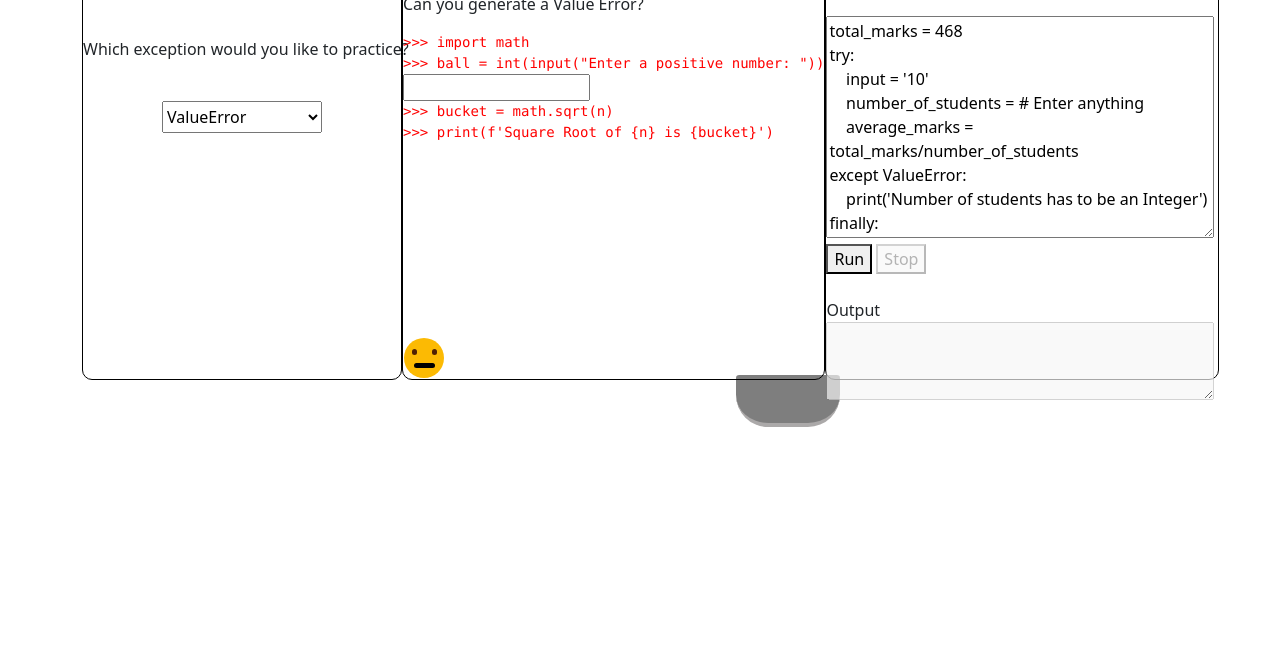
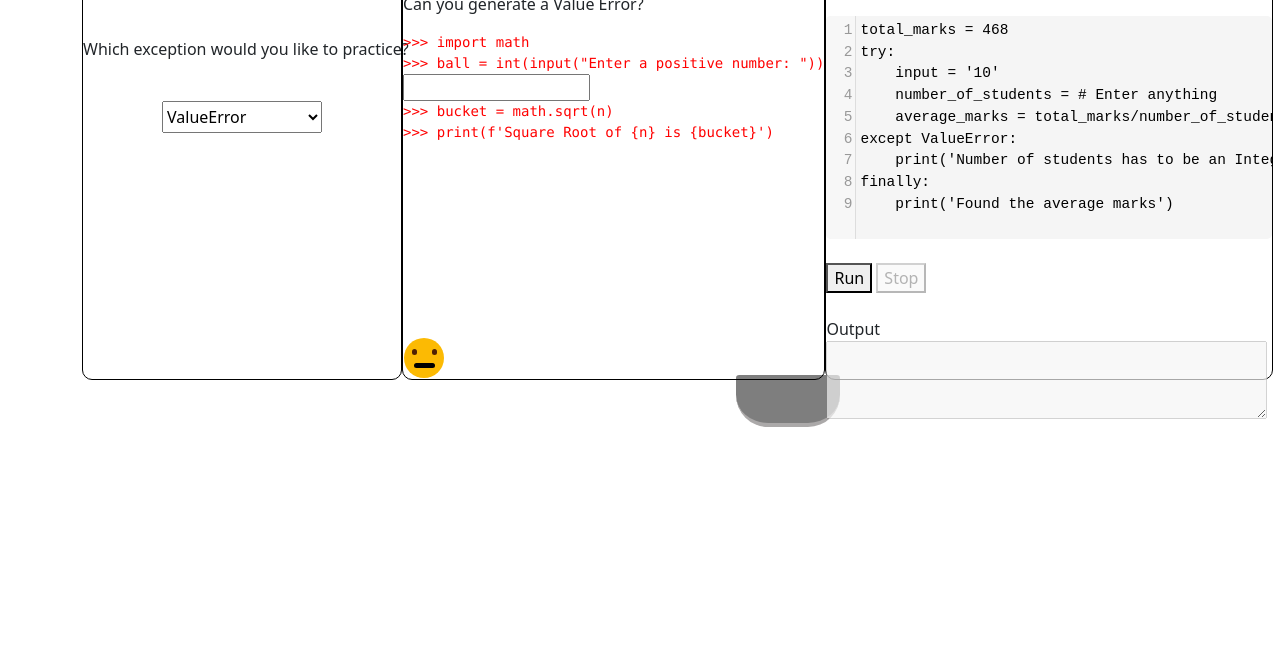
Before and after one commit to MohitPatni0731/Pyodide-implementation, a plain HTML site: page vlab implementation/index.html in a window 1280 px wide. Shown: the part 140-800 px from the top of the page. Drawn offline with nearby package versions, Linux system fonts and the light colour scheme; a script that the page names is missing.

Commit message:
Update index.html

```diff
--- a/vlab implementation/index.html
+++ b/vlab implementation/index.html
@@ -19,6 +19,15 @@
 	</script>
 	<script src="https://cdn.jsdelivr.net/pyodide/v0.16.1/full/pyodide.js"></script>
     <script src="https://cdn.jsdelivr.net/pyodide/v0.18.1/full/pyodide.js"></script>
+	<style>
+		.CodeMirror {
+			height: 50%;
+			font-size: 14.5px;
+			width : 100%;
+			border-radius: 5px;
+			background-color: #f5f5f5;
+		}
+	</style>
 </head>
 
 <body>
@@ -77,7 +86,7 @@
         <textarea id='output' style='width: 98.8%;' rows='3' disabled></textarea>
     </div>
 
-    <script src="js/editor.js"></script>
+    <!-- script src="js/editor.js"></script> -->
     <script type="module" src="js/pyodide.js"></script>
 
 		</div>
```
